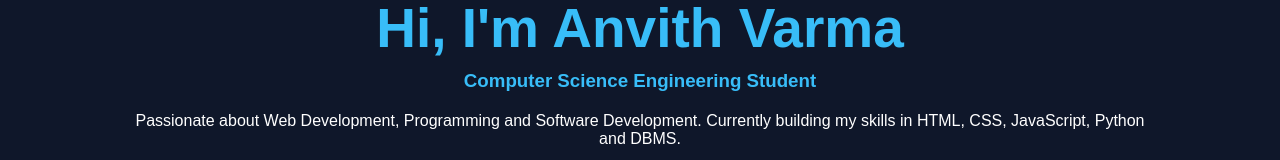
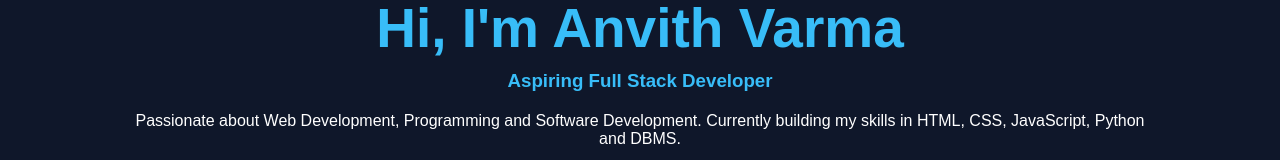
Before and after one commit to Anvithvarma15/portfolio-website, a plain HTML site: page index.html in a window 1280 px wide. Shown: the part 325-485 px from the top of the page. Drawn offline with Linux system fonts and the light colour scheme.

Commit message:
Enhanced Hero Section

```diff
--- a/index.html
+++ b/index.html
@@ -22,7 +22,7 @@
 <section class="hero">
     <div class="hero-content">
         <h1>Hi, I'm Anvith Varma</h1>
-        <h3>Computer Science Engineering Student</h3>
+        <h3>Aspiring Full Stack Developer</h3>
         <p>
             Passionate about Web Development, Programming and Software Development.
             Currently building my skills in HTML, CSS, JavaScript, Python and DBMS.
```
